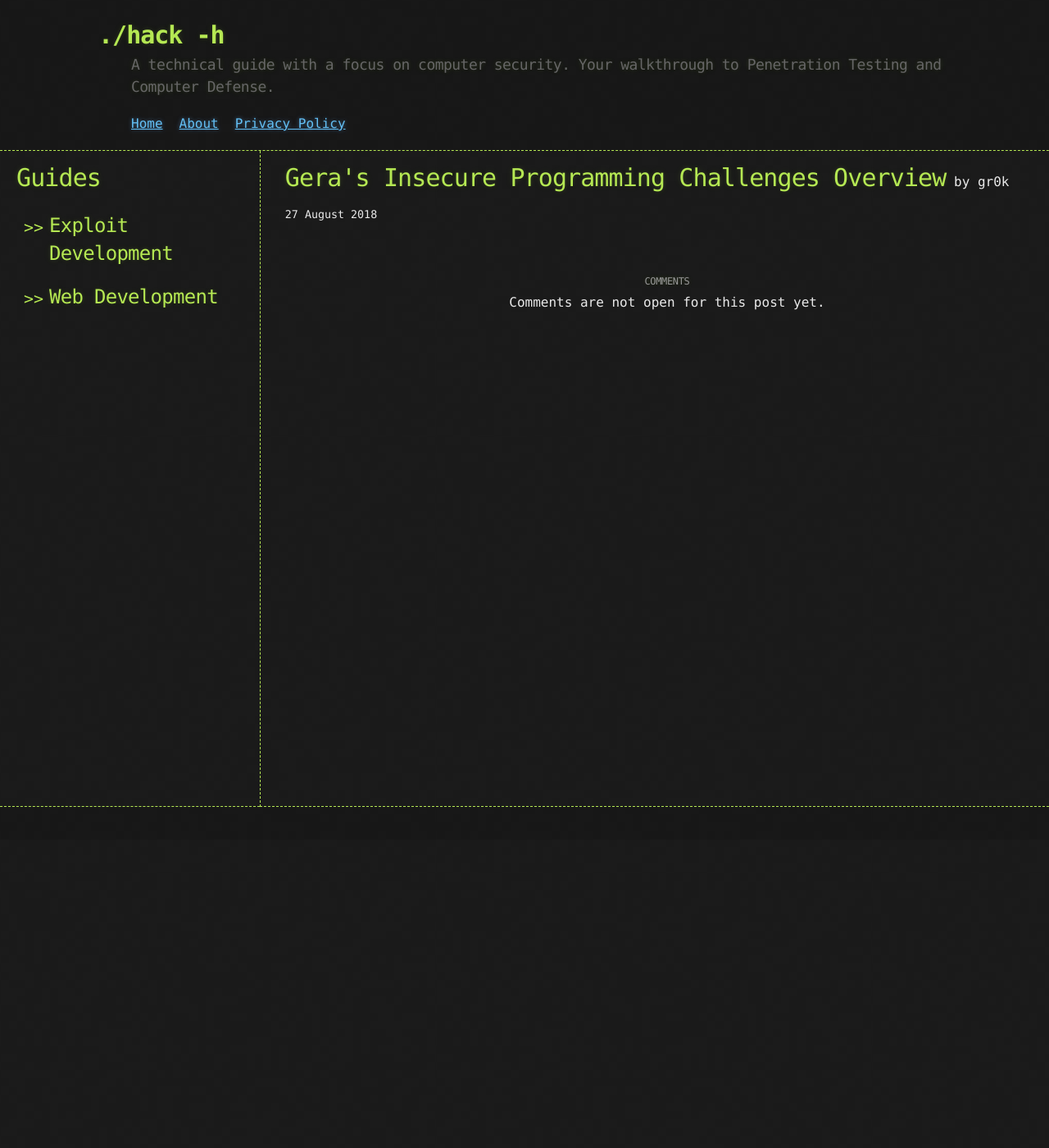
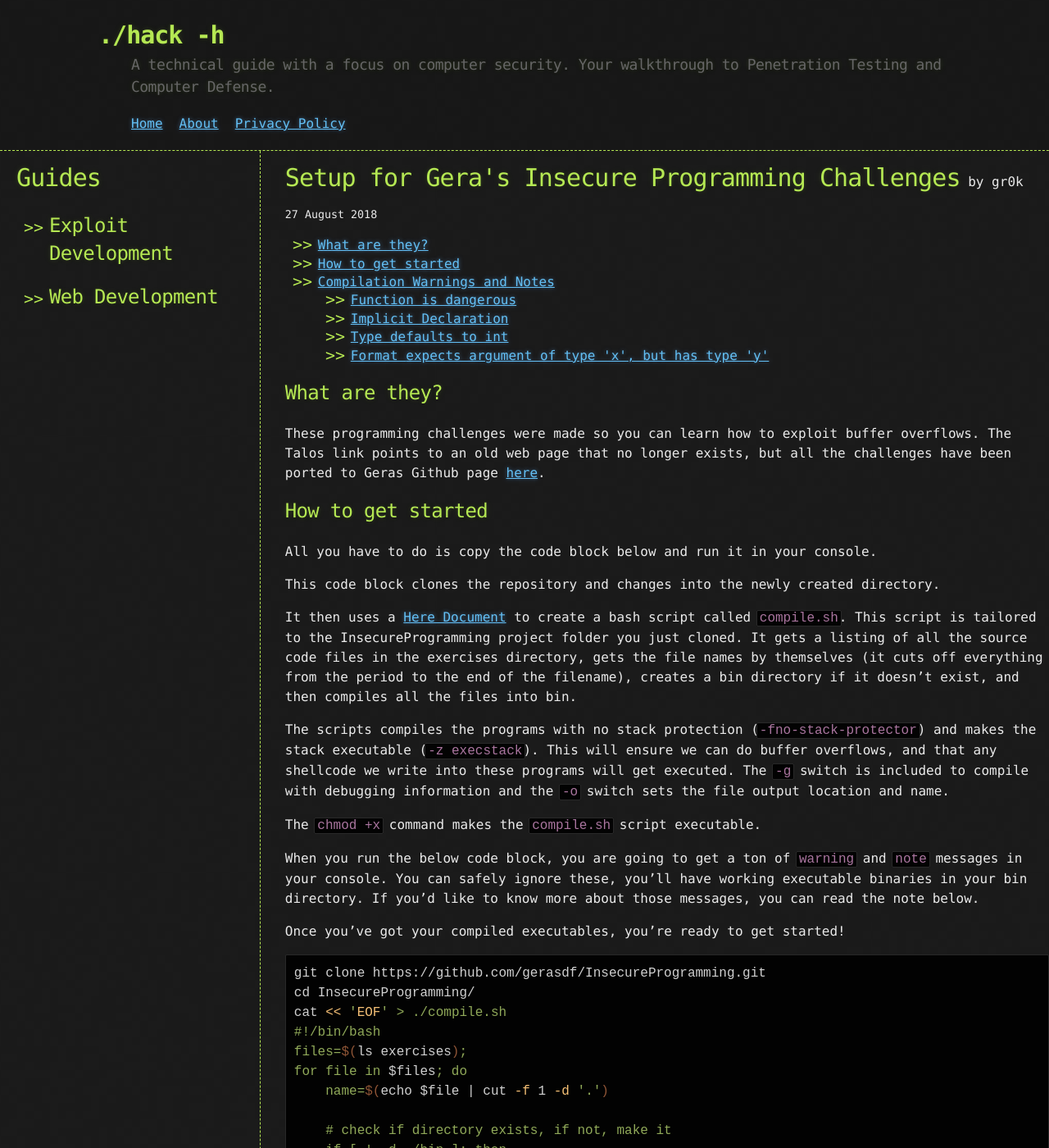
Before and after one commit to 6r0k3d/6r0k3d.github.io, a Jekyll site: the page built from _exdev/intro.md, in a window 1280 px wide and 1400 px high. Shown: the whole window at 82% size. Built offline with Jekyll 4.4.1, drawn with Linux system fonts in a browser that asks for light colours; nearby versions of some CDN libraries; comment, search, counter and statistics services are not loaded; some of the changed text lies outside the part shown.

Commit message:
Add Exdev Intro writeup

````diff
--- a/_exdev/intro.md
+++ b/_exdev/intro.md
@@ -1,5 +1,5 @@
 ---
-title: Gera's Insecure Programming Challenges Overview
+title: Setup for Gera's Insecure Programming Challenges
 description: Setting up for Gera's Insecure Programming Challenges
 link: Intro
 author: gr0k
@@ -8,3 +8,86 @@ github_comments_issueid: 2
 permalink: /exdev/intro.html
 date: 27 Aug 2018
 ---
+
+* TOC
+{:toc}
+## What are they?
+
+These programming challenges were made so you can learn how to exploit buffer overflows. The Talos link points to an old web page that no longer exists, but all the challenges have been ported to Geras Github page [here](https://github.com/gerasdf/InsecureProgramming).
+
+## How to get started
+
+All you have to do is copy the code block below and run it in your console.
+
+This code block clones the repository and changes into the newly created directory.
+
+It then uses a [Here Document](http://tldp.org/LDP/abs/html/here-docs.html) to create a bash script called `compile.sh`. This script is tailored to the InsecureProgramming project folder you just cloned. It gets a listing of all the source code files in the exercises directory, gets the file names by themselves (it cuts off everything from the period to the end of the filename), creates a bin directory if it doesn't exist, and then compiles all the files into bin.
+
+The scripts compiles the programs with no stack protection (`-fno-stack-protector`) and makes the stack executable (`-z execstack`). This will ensure we can do buffer overflows, and that any shellcode we write into these programs will get executed. The `-g` switch  is included to compile with debugging information and the `-o` switch sets the file output location and name.
+
+The `chmod +x` command makes the `compile.sh` script executable.
+
+When you run the below code block, you are going to get a ton of `warning` and `note` messages in your console. You can safely ignore these, you'll have working executable binaries in your bin directory. If you'd like to know more about those messages, you can read the note below.
+
+Once you've got your compiled executables, you're ready to get started!
+
+```bash
+git clone https://github.com/gerasdf/InsecureProgramming.git
+cd InsecureProgramming/
+cat << 'EOF' > ./compile.sh
+#!/bin/bash
+files=$(ls exercises);
+for file in $files; do
+    name=$(echo $file | cut -f 1 -d '.')
+
+    # check if directory exists, if not, make it
+    if [ ! -d ./bin ]; then
+        mkdir ./bin
+    fi
+
+    # gcc -fno-stack-protector -z execstack -g -o   <filename>   <source code location>
+    # -fno-stack-protector : removes stack canaries
+    # -z execstack : allows execution of shellcode in stack injections
+    # -g : compiles with gdb debugging information
+    $(gcc -fno-stack-protector -g -o ./bin/$name ./exercises/$file)
+done
+EOF
+chmod +x compile.sh
+./compile.sh
+```
+
+## Compilation Warnings and Notes
+
+All those warnings and notes on the command prompt are just the compiler trying to protect you from problems that may arise. It's best practice to resolve these, but since this isn't production code, and we're just using them for exercises, you can ignore them. So long as you don't see any error messages, you'll be fine.
+
+If you're curious, here's what each of them is trying to tell you:
+
+### Function is dangerous
+
+- `./exercises/stack4.c:11: warning: the 'gets' function is dangerous and should not be used.`
+
+- This is the fun one. Yes. It's dangerous. This is what we'll be exploiting. To fix it, you would need to replaced the function or implement some serious input checking, but for our purposes, this is what we want.
+
+
+
+### Implicit Declaration
+
+- `./exercises/abo10.c:9:23: warning: implicit declaration of function ‘malloc’ [-Wimplicit-function-declaration] char *pbuf=(char*)malloc(256);`
+
+- This comes because the source code calls a function (in this case, malloc) without including the code library where its from. Code libraries are included in C programs with `#include < library_name.h>`.
+
+
+
+### Type defaults to int
+
+- `./exercises/abo3.c:7:19: warning: type defaults to ‘int’ in declaration of ‘puts’ [-Wimplicit-int]`
+
+- This means the return type of the declaration was implied instead of explicitly declared.  You could specify the return type if you want to fix this.
+
+
+
+### Format <format string parameter> expects argument of type 'x', but has type 'y'
+
+- `./exercises/fs1.c:14:12: warning: format ‘%hn’ expects argument of type ‘short int *’, but argument 3 has type ‘int *’ [-Wformat=]`
+- This error is saying the format string parameter `%hn`  is expecting a short int pointer, but the variable passed to it is an int pointer. You could fix this by changing the format string parameter to match the variable type you're trying to display if you wish.
+- Format pointer mistakes is an entire class of vulnerabilities. If you're interested in learning more, I highly recommend 'The Art of Exploitation' by Jon Erickson.
````
